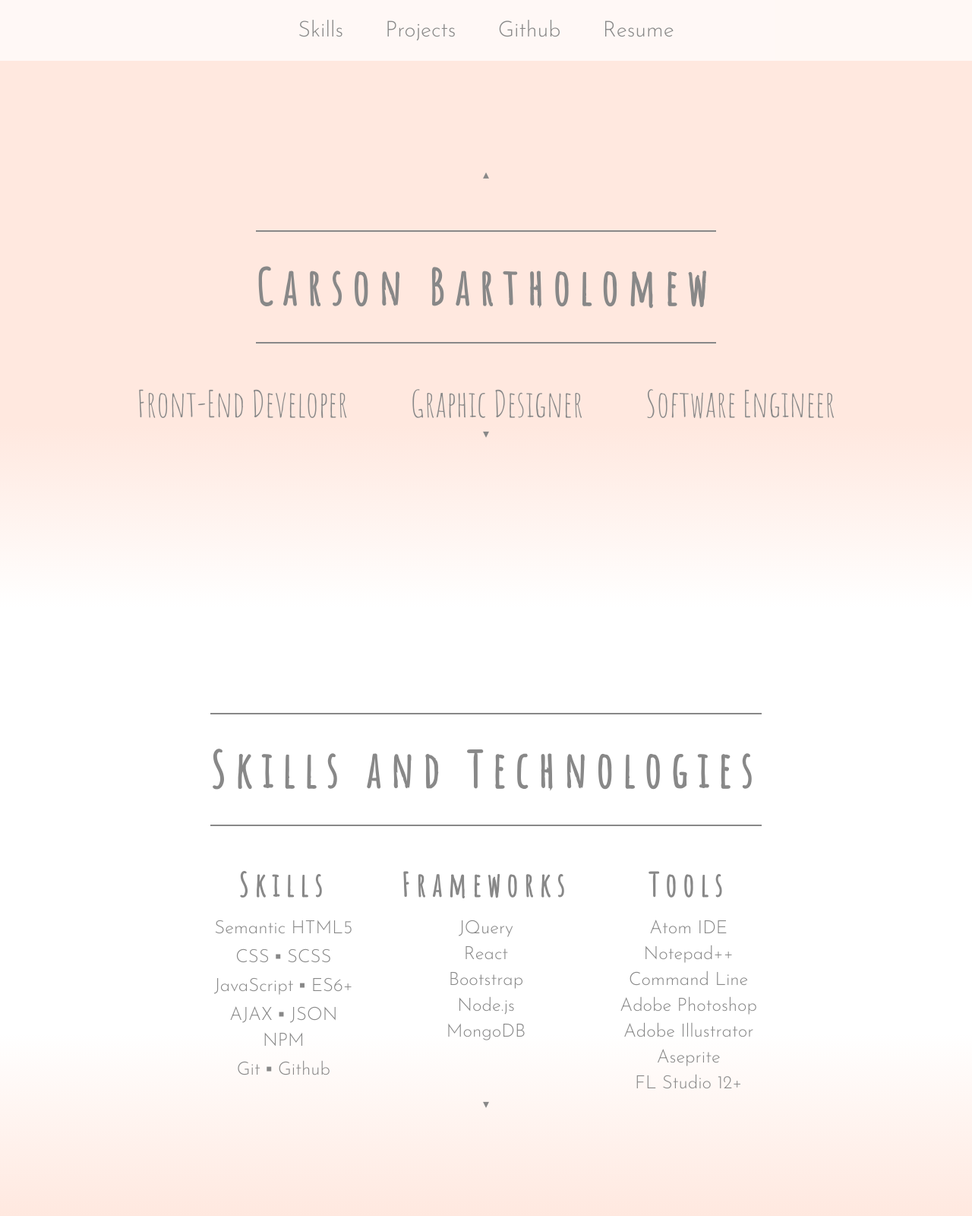
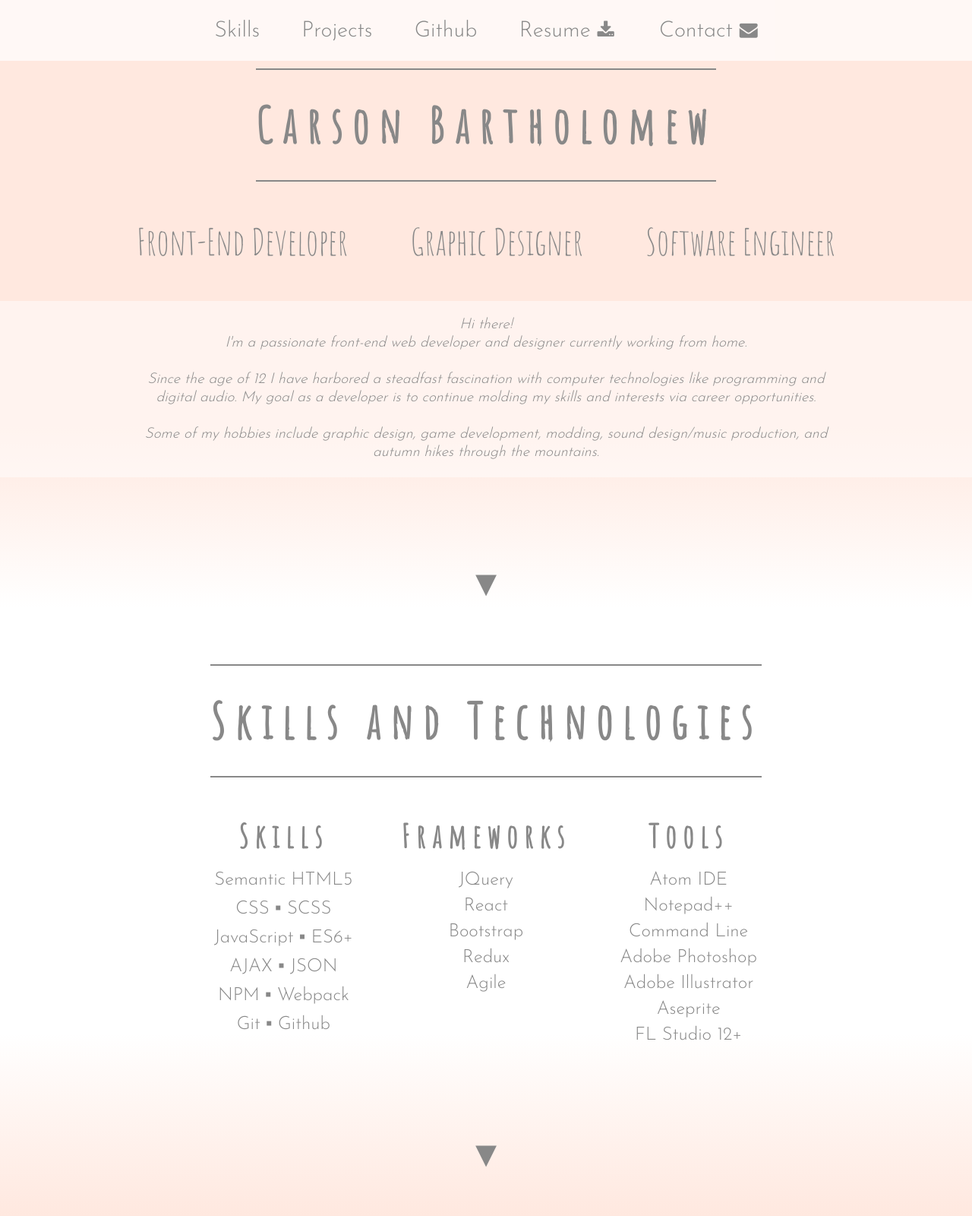
Before and after one commit to Azzla/portfolio, a plain HTML site: page index.html in a window 1280 px wide. Shown: the top 1600 px of the page at 76% size. Drawn offline with Linux system fonts and the light colour scheme.

Commit message:
added slide 4 markup, added summary, changed anchor hrefs

```diff
--- a/index.html
+++ b/index.html
@@ -5,6 +5,7 @@
 		<meta name="viewport" content="width=device-width">
 		<meta name="author" content="Carson Bartholomew">
 		<title>Carson Bartholomew</title>
+		<link rel="stylesheet" href="https://cdnjs.cloudflare.com/ajax/libs/font-awesome/4.7.0/css/font-awesome.min.css">
 		<link rel="stylesheet" href="css/style.css">
 	</head>
 	<body>
@@ -14,29 +15,50 @@
 			<header>
 				<div class='container clearfix'>
 					<ul class='main_nav'>
-						<li><a href="#summary">Skills</a></li>
-						<li><a href="#projects">Projects</a></li>
+						<li><a href="#slide_2">Skills</a></li>
+						<li><a href="#slide_3">Projects</a></li>
 						<li><a href="https://github.com/Azzla" target='_blank'>Github</a></li>
-						<li><a href="./file/resume6.pdf" download='resume' target='_blank'>Resume</a></li>
+						<li>
+							<a href="./file/resume6.pdf" download='resume' target='_blank'>
+								Resume
+								<i class="fa fa-download" style="font-size: 24px"></i>
+							</a>
+						</li>
+						<li>
+							<a href="#contact">
+								Contact
+								<i class="fa fa-envelope" style="font-size: 24px"></i>
+							</a>
+						</li>
 					</ul>
 				</div>
 			</header>
+
 			<!-- ================ SLIDE 1 ================ -->
 			<section id='slide_1'>
-				<span class='triangle up'><a href="#top">&blacktriangle;</a></span>
+				<!-- <address>
+					<span class='email'>azzlamusic@hotmail.com</span>
+					<span class='phone'>(707) 246 4911</span>
+				</address> -->
 				<h1>Carson Bartholomew</h1>
 				<ul class='attributes'>
 					<li>Front-End Developer</li>
 					<li>Graphic Designer</li>
 					<li>Software Engineer</li>
 				</ul>
-				<span class='triangle'>&blacktriangledown;</span>
+				<div class='summary'>
+					<p>
+						Hi there! <br>I'm a passionate front-end web developer and designer currently working from home.
+						<br><br>Since the age of 12 I have harbored a steadfast fascination with computer technologies like programming and digital audio.
+						My goal as a developer is to continue molding my skills and interests via career opportunities.<br><br>
+						Some of my hobbies include graphic design, game development, modding, sound design/music production, and autumn hikes through the mountains.
+					</p>
+				</div>
+				<span class='triangle-button'><a href="#slide_2">&blacktriangledown;</a></span>
 			</section>
 
 			<!-- ================ SLIDE 2 ================ -->
 			<section id='slide_2'>
-				<!-- <img src='./img/self1.jpg' class='self1' alt='Picture of Self'> -->
-				<!-- <span class='triangle up'><a href="#top">&blacktriangle;</a></span> -->
 				<h1>Skills and Technologies</h1>
 				<div class='container'>
 					<div class='technologies'>
@@ -46,7 +68,7 @@
 							<li>CSS &FilledVerySmallSquare; SCSS</li>
 							<li>JavaScript &FilledVerySmallSquare; ES6+</li>
 							<li>AJAX &FilledVerySmallSquare; JSON</li>
-							<li>NPM</li>
+							<li>NPM &FilledVerySmallSquare; Webpack</li>
 							<li>Git &FilledVerySmallSquare; Github</li>
 						</ul>
 					</div>
@@ -56,8 +78,8 @@
 							<li>JQuery</li>
 							<li>React</li>
 							<li>Bootstrap</li>
-							<li>Node.js</li>
-							<li>MongoDB</li>
+							<li>Redux</li>
+							<li>Agile</li>
 						</ul>
 					</div>
 					<div class='tools'>
@@ -73,26 +95,31 @@
 						</ul>
 					</div>
 				</div>
-				<span class='triangle'>&blacktriangledown;</span>
+				<span class='triangle-button'><a href="#slide_3">&blacktriangledown;</a></span>
 			</section>
 
 
 			<!-- ================ SLIDE 3 ================ -->
 			<section id='slide_3'>
-				<!-- <span class='triangle up'><a href="#top">&blacktriangle;</a></span> -->
 				<h1>Projects Portfolio</h1>
+				<span class='triangle-button'><a href="#slide_4">&blacktriangledown;</a></span>
+			</section>
+
+			<!-- ================ SLIDE 4 ================ -->
+			<section id='slide_4'>
 
 			</section>
+
 
 			<footer>
 				<span>Copyright &copy;2020 Carson Bartholomew</span>
 				<span>All Rights Reserved.</span>
 			</footer>
+		</div> <!--wrapper-->
 
-		</div> <!--wrapper-->
+		<!-- Scripts -->
+		<script src='js/script.js'></script>
 	</body>
-
-	<script> </script>
 </html>
 
 
```
